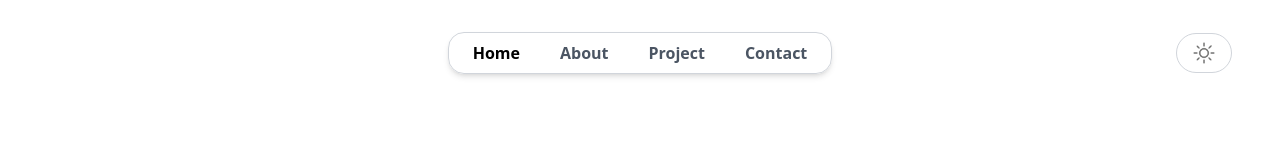
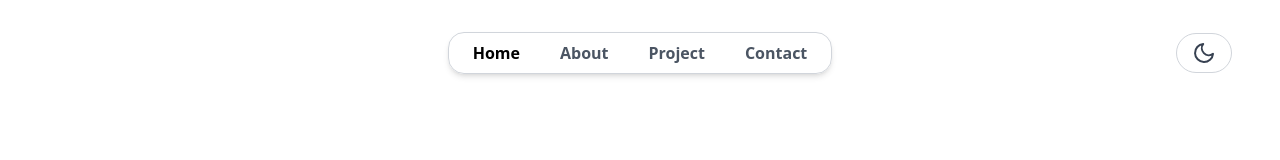
Before and after one commit to DiaryFenohasina/diary_richarts_portfolio, a React (Vite) app: page / in a window 1280 px wide. Shown: the top 160 px of the page. Built offline with nearby package versions, Linux system fonts and the light colour scheme.

Commit message:
feat/feat-add-dependancy

```diff
--- a/package.json
+++ b/package.json
@@ -12,7 +12,9 @@
   "dependencies": {
     "@emotion/react": "^11.14.0",
     "@emotion/styled": "^11.14.1",
+    "@gsap/react": "^2.1.2",
     "@mui/material": "^7.3.5",
+    "gsap": "^3.14.2",
     "react": "^19.2.0",
     "react-dom": "^19.2.0",
     "react-icons": "^5.5.0",
--- a/src/components/HeaderComponents.tsx
+++ b/src/components/HeaderComponents.tsx
@@ -1,5 +1,9 @@
-import Icon from '../assets/Icon.png';
+import { FiSun, FiMoon } from "react-icons/fi";
+import { useTheme } from "../context/ThemeContext.tsx";
+
 function HeaderComponents() {
+    const { theme, toggleTheme } = useTheme();
+
     return (
         <header className="relative flex items-center p-8">
             {/* Menu centré */}
@@ -16,10 +20,20 @@ function HeaderComponents() {
 
             {/* Icône à droite */}
             <div className="absolute right-12 w-14 h-10 border border-gray-300 rounded-full flex justify-center items-center">
-                <button className="w-full h-full  text-white rounded-full hover:bg-gray-300 flex justify-center items-center">
-                    <img src={Icon} alt="Icon" className="w-9 h-9 rounded-full" />
+                <button
+                    onClick={toggleTheme}
+                    className="w-full h-full rounded-full flex justify-center items-center
+                   hover:bg-gray-300 dark:hover:bg-orange-700 transition"
+                    aria-label="Toggle theme"
+                >
+                    {theme === "dark" ? (
+                        <FiSun className="w-6 h-6 text-yellow-400 transition-transform rotate-0" />
+                    ) : (
+                        <FiMoon className="w-6 h-6 text-gray-700 transition-transform rotate-0" />
+                    )}
                 </button>
             </div>
+
         </header>
     );
 }
--- /dev/null
+++ b/src/context/ThemeContext.tsx
@@ -0,0 +1,82 @@
+// import { createContext, use, useEffect, useState } from "react";
+
+// const ThemeContext = createContext<{
+//   theme: "light" | "dark";
+//   toggleTheme: () => void;
+// }>({
+//   theme: "light",
+//   toggleTheme: () => {},
+// });
+
+// export const ThemeProvider: React.FC<{ children: React.ReactNode }> = ({ children }) => {
+//   const [theme, setTheme] = useState<"light" | "dark">("light");
+
+//   useEffect(() => {
+//     const savedTheme = localStorage.getItem("app-theme") as "light" | "dark" | null;
+//     if (savedTheme) {
+//       setTheme(savedTheme);
+//     }
+//   }, []);
+
+//   const toggleTheme = () => {
+//     const newTheme = theme === "light" ? "dark" : "light";
+//     setTheme(newTheme);
+//     localStorage.setItem("app-theme", newTheme);
+//   };
+
+//   return (
+//     <ThemeContext.Provider value={{ theme, toggleTheme }}>
+//       {children}
+//     </ThemeContext.Provider>
+//   );
+// }
+
+// export const useTheme = () => use(ThemeContext);
+
+
+import { createContext, useContext, useEffect, useState } from "react";
+
+type Theme = "light" | "dark";
+
+interface ThemeContextType {
+  theme: Theme;
+  toggleTheme: () => void;
+}
+
+const ThemeContext = createContext<ThemeContextType | undefined>(undefined);
+
+export const ThemeProvider: React.FC<{ children: React.ReactNode }> = ({ children }) => {
+  const [theme, setTheme] = useState<Theme>("light");
+
+  useEffect(() => {
+    const savedTheme = localStorage.getItem("app-theme") as Theme | null;
+    if (savedTheme) {
+      setTheme(savedTheme);
+    }
+  }, []);
+
+  useEffect(() => {
+    const root = document.documentElement;
+    root.classList.remove("light", "dark");
+    root.classList.add(theme);
+    localStorage.setItem("app-theme", theme);
+  }, [theme]);
+
+  const toggleTheme = () => {
+    setTheme(prev => (prev === "light" ? "dark" : "light"));
+  };
+
+  return (
+    <ThemeContext.Provider value={{ theme, toggleTheme }}>
+      {children}
+    </ThemeContext.Provider>
+  );
+};
+
+export const useTheme = (): ThemeContextType => {
+  const context = useContext(ThemeContext);
+  if (!context) {
+    throw new Error("useTheme must be used within a ThemeProvider");
+  }
+  return context;
+};
--- a/src/main.tsx
+++ b/src/main.tsx
@@ -1,10 +1,12 @@
 import { StrictMode } from 'react'
 import { createRoot } from 'react-dom/client'
-// import './index.css'
+import { ThemeProvider } from './context/ThemeContext.tsx'
 import App from './App.tsx'
 
 createRoot(document.getElementById('root')!).render(
   <StrictMode>
-    <App />
+    <ThemeProvider>
+      <App />
+    </ThemeProvider>
   </StrictMode>,
 )
```
Also changed, not shown: 1 other file (tests, documents, lock files or other folders).
